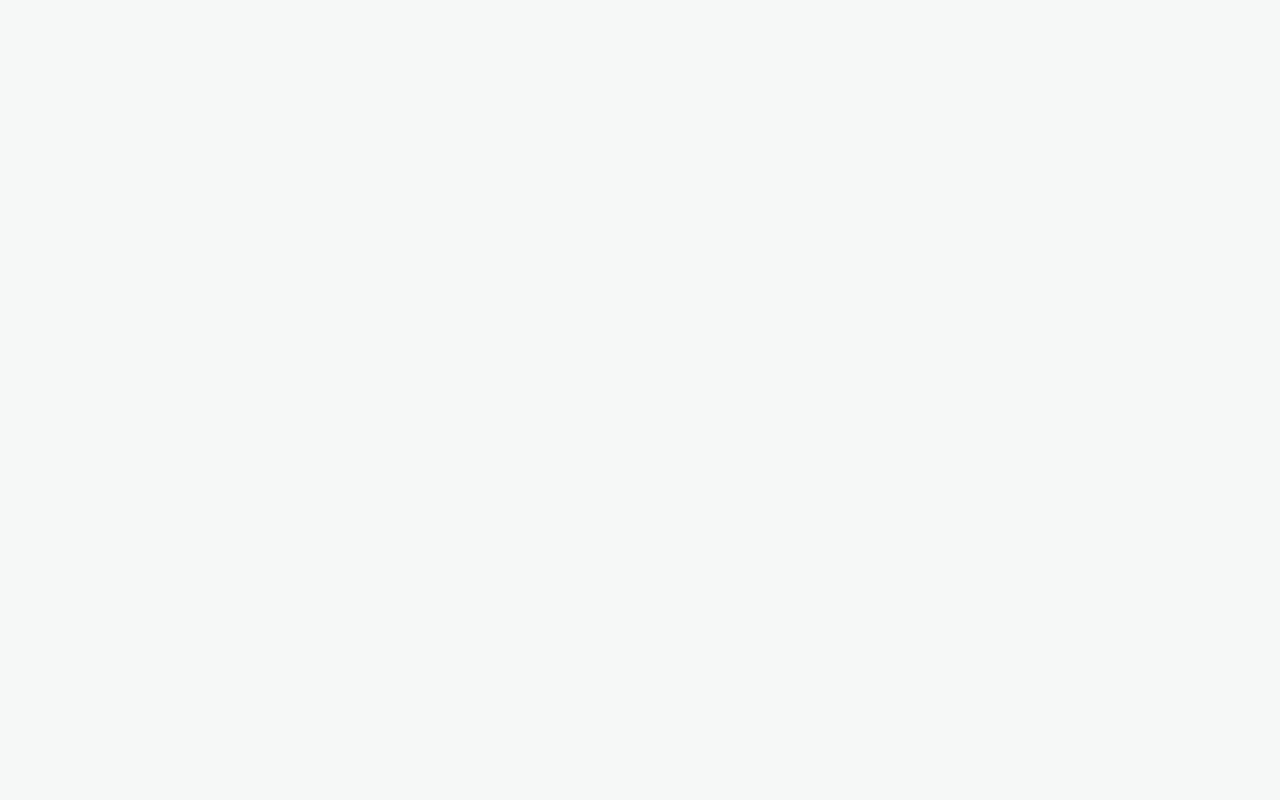
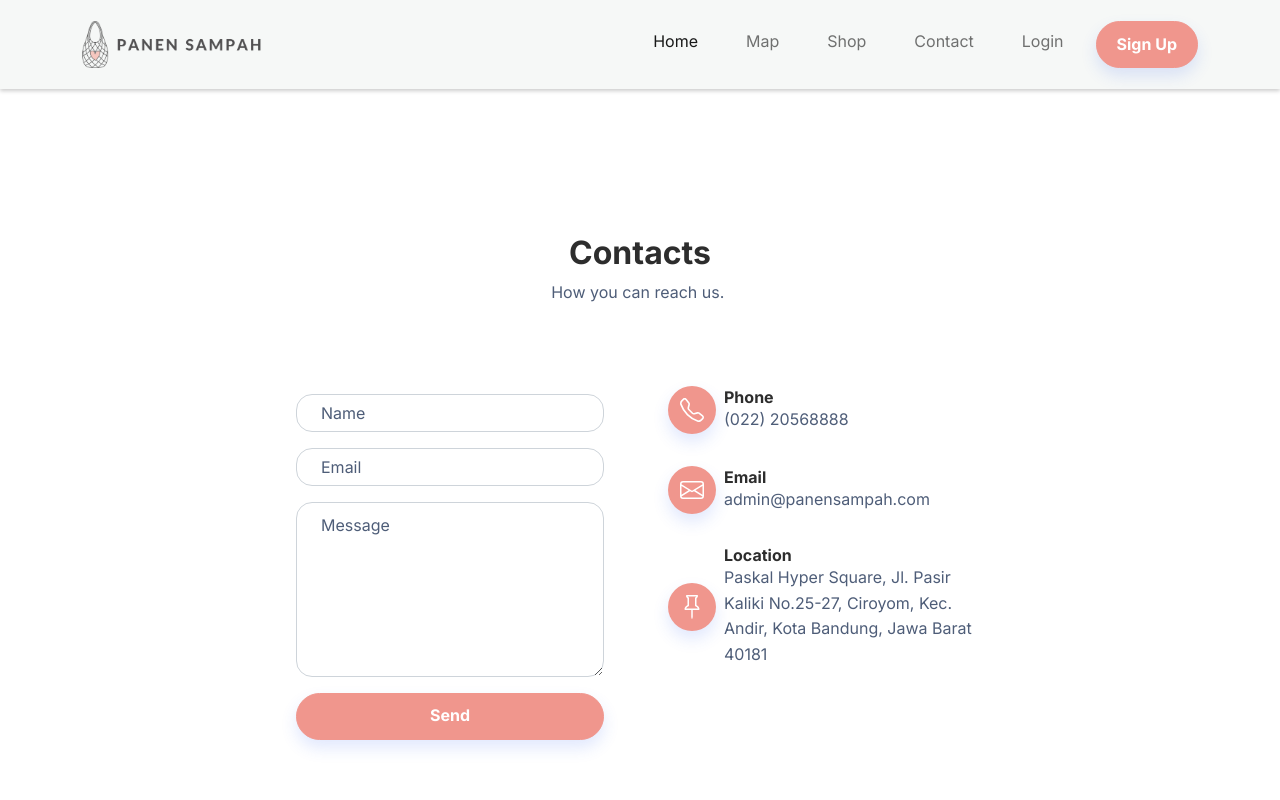
Before and after one commit to fajartd02/panen-sampah, a React (Create React App) app in the folder frontend/: page /contact in a window 1280 px wide. Before the commit this address had no page. Shown: the top 800 px of the page. Built offline with nearby package versions, Linux system fonts and the light colour scheme.

Commit message:
Add contact section

```diff
--- a/frontend/public/index.html
+++ b/frontend/public/index.html
@@ -15,7 +15,7 @@
     integrity="sha512-xodZBNTC5n17Xt2atTPuE1HxjVMSvLVW9ocqUKLsCC5CXdbqCmblAshOMAS6/keqq/sMZMZ19scR4PsZChSR7A=="
     crossorigin=""/>
   </head>
-  <body style="padding-top: 0px; background-color: #F6F8F7;">
+  <body >
     <noscript>You need to enable JavaScript to run this app.</noscript>
     <div id="root"></div>
     <!--
--- a/frontend/src/App.tsx
+++ b/frontend/src/App.tsx
@@ -4,6 +4,7 @@ import React from "react";
 import Home from './components/Home';
 import Login from './components/Login';
 import Register from './components/Register';
+import Contact from './components/Contact';
 
 function App() {
   return (
@@ -13,6 +14,7 @@ function App() {
         <Route path="/" element={<Home />} />
         <Route path="/login" element={<Login />} />
         <Route path="/register" element={<Register />} />
+        <Route path="/contact" element={<Contact />} />
       </Routes>
 
     </div>
--- /dev/null
+++ b/frontend/src/components/Contact/index.tsx
@@ -0,0 +1,68 @@
+import React from "react";
+import Footer from "../Footer";
+import Navbar from "../Navbar";
+
+function Contact() {
+  return (
+    <>
+      <Navbar />
+      <section className="py-5 mt-5" style={{marginTop: '0px !important'}}>
+        <div className="container py-5">
+            <div className="row mb-5">
+                <div className="col-md-8 col-xl-6 text-center mx-auto">
+                    <h2 className="fw-bold">Contacts</h2>
+                    <p className="text-muted w-lg-50">How you can reach us.&nbsp;</p>
+                </div>
+            </div>
+            <div className="row d-flex justify-content-center">
+                <div className="col-md-6 col-xl-4">
+                    <div>
+                        <form className="p-3 p-xl-4" method="post">
+                            <div className="mb-3"><input className="form-control" type="text" id="name-1" name="name" placeholder="Name" /></div>
+                            <div className="mb-3"><input className="form-control" type="email" id="email-1" name="email" placeholder="Email" /></div>
+                            <div className="mb-3"><textarea className="form-control" id="message-1" name="message" rows={6} placeholder="Message"></textarea></div>
+                            <div><button className="btn btn-primary shadow d-block w-100" type="submit">Send </button></div>
+                        </form>
+                    </div>
+                </div>
+                <div className="col-md-4 col-xl-4 d-flex justify-content-center justify-content-xl-start">
+                    <div className="d-flex flex-wrap flex-md-column justify-content-md-start align-items-md-start h-100">
+                        <div className="d-flex align-items-center p-3">
+                            <div className="bs-icon-md bs-icon-circle bs-icon-primary shadow d-flex flex-shrink-0 justify-content-center align-items-center d-inline-block bs-icon bs-icon-md"><svg xmlns="http://www.w3.org/2000/svg" width="1em" height="1em" fill="currentColor" viewBox="0 0 16 16" className="bi bi-telephone">
+                                    <path d="M3.654 1.328a.678.678 0 0 0-1.015-.063L1.605 2.3c-.483.484-.661 1.169-.45 1.77a17.568 17.568 0 0 0 4.168 6.608 17.569 17.569 0 0 0 6.608 4.168c.601.211 1.286.033 1.77-.45l1.034-1.034a.678.678 0 0 0-.063-1.015l-2.307-1.794a.678.678 0 0 0-.58-.122l-2.19.547a1.745 1.745 0 0 1-1.657-.459L5.482 8.062a1.745 1.745 0 0 1-.46-1.657l.548-2.19a.678.678 0 0 0-.122-.58L3.654 1.328zM1.884.511a1.745 1.745 0 0 1 2.612.163L6.29 2.98c.329.423.445.974.315 1.494l-.547 2.19a.678.678 0 0 0 .178.643l2.457 2.457a.678.678 0 0 0 .644.178l2.189-.547a1.745 1.745 0 0 1 1.494.315l2.306 1.794c.829.645.905 1.87.163 2.611l-1.034 1.034c-.74.74-1.846 1.065-2.877.702a18.634 18.634 0 0 1-7.01-4.42 18.634 18.634 0 0 1-4.42-7.009c-.362-1.03-.037-2.137.703-2.877L1.885.511z"></path>
+                                </svg></div>
+                            <div className="px-2">
+                                <h6 className="fw-bold mb-0">Phone</h6>
+                                <p className="text-muted mb-0">(022) 20568888</p>
+                            </div>
+                        </div>
+                        <div className="d-flex align-items-center p-3">
+                            <div className="bs-icon-md bs-icon-circle bs-icon-primary shadow d-flex flex-shrink-0 justify-content-center align-items-center d-inline-block bs-icon bs-icon-md"><svg xmlns="http://www.w3.org/2000/svg" width="1em" height="1em" fill="currentColor" viewBox="0 0 16 16" className="bi bi-envelope">
+                                    <path fill-rule="evenodd" d="M0 4a2 2 0 0 1 2-2h12a2 2 0 0 1 2 2v8a2 2 0 0 1-2 2H2a2 2 0 0 1-2-2V4Zm2-1a1 1 0 0 0-1 1v.217l7 4.2 7-4.2V4a1 1 0 0 0-1-1H2Zm13 2.383-4.708 2.825L15 11.105V5.383Zm-.034 6.876-5.64-3.471L8 9.583l-1.326-.795-5.64 3.47A1 1 0 0 0 2 13h12a1 1 0 0 0 .966-.741ZM1 11.105l4.708-2.897L1 5.383v5.722Z"></path>
+                                </svg></div>
+                            <div className="px-2">
+                                <h6 className="fw-bold mb-0">Email</h6>
+                                <p className="text-muted mb-0">admin@panensampah.com</p>
+                            </div>
+                        </div>
+                        <div className="d-flex align-items-center p-3">
+                            <div className="bs-icon-md bs-icon-circle bs-icon-primary shadow d-flex flex-shrink-0 justify-content-center align-items-center d-inline-block bs-icon bs-icon-md"><svg xmlns="http://www.w3.org/2000/svg" width="1em" height="1em" fill="currentColor" viewBox="0 0 16 16" className="bi bi-pin">
+                                    <path d="M4.146.146A.5.5 0 0 1 4.5 0h7a.5.5 0 0 1 .5.5c0 .68-.342 1.174-.646 1.479-.126.125-.25.224-.354.298v4.431l.078.048c.203.127.476.314.751.555C12.36 7.775 13 8.527 13 9.5a.5.5 0 0 1-.5.5h-4v4.5c0 .276-.224 1.5-.5 1.5s-.5-1.224-.5-1.5V10h-4a.5.5 0 0 1-.5-.5c0-.973.64-1.725 1.17-2.189A5.921 5.921 0 0 1 5 6.708V2.277a2.77 2.77 0 0 1-.354-.298C4.342 1.674 4 1.179 4 .5a.5.5 0 0 1 .146-.354zm1.58 1.408-.002-.001.002.001zm-.002-.001.002.001A.5.5 0 0 1 6 2v5a.5.5 0 0 1-.276.447h-.002l-.012.007-.054.03a4.922 4.922 0 0 0-.827.58c-.318.278-.585.596-.725.936h7.792c-.14-.34-.407-.658-.725-.936a4.915 4.915 0 0 0-.881-.61l-.012-.006h-.002A.5.5 0 0 1 10 7V2a.5.5 0 0 1 .295-.458 1.775 1.775 0 0 0 .351-.271c.08-.08.155-.17.214-.271H5.14c.06.1.133.191.214.271a1.78 1.78 0 0 0 .37.282z"></path>
+                                </svg></div>
+                            <div className="px-2">
+                                <h6 className="fw-bold mb-0">Location</h6>
+                                <p className="text-muted mb-0">Paskal Hyper Square, Jl. Pasir Kaliki No.25-27,
+                                    Ciroyom, Kec. Andir, Kota Bandung, Jawa Barat 40181</p>
+                            </div>
+                        </div>
+                    </div>
+                </div>
+            </div>
+        </div>
+    </section>
+      <Footer />
+    </>
+  );
+}
+
+export default Contact;
--- a/frontend/src/components/Register/index.tsx
+++ b/frontend/src/components/Register/index.tsx
@@ -50,9 +50,9 @@ function Register() {
                                 </form>
                             </div>
                         </div>
-                        <div className="mt-3 text-muted text-center"> Already have an account? <a href="login.html"  style={{color: "#F0968D", textDecoration: 'underline'}}>Log in</a>
+                        <div className="mt-1 text-muted text-center"> Already have an account? <a href="login.html"  style={{color: "#F0968D", textDecoration: 'underline'}}>Log in</a>
                         </div>
-                        <div className="text-center pt-4"> Copyright © 2022 Panen Sampah </div>
+                        <div className="text-center pt-4 pb-4"> Copyright © 2022 Panen Sampah </div>
                     </div>
                 </div>
             </div>
```
